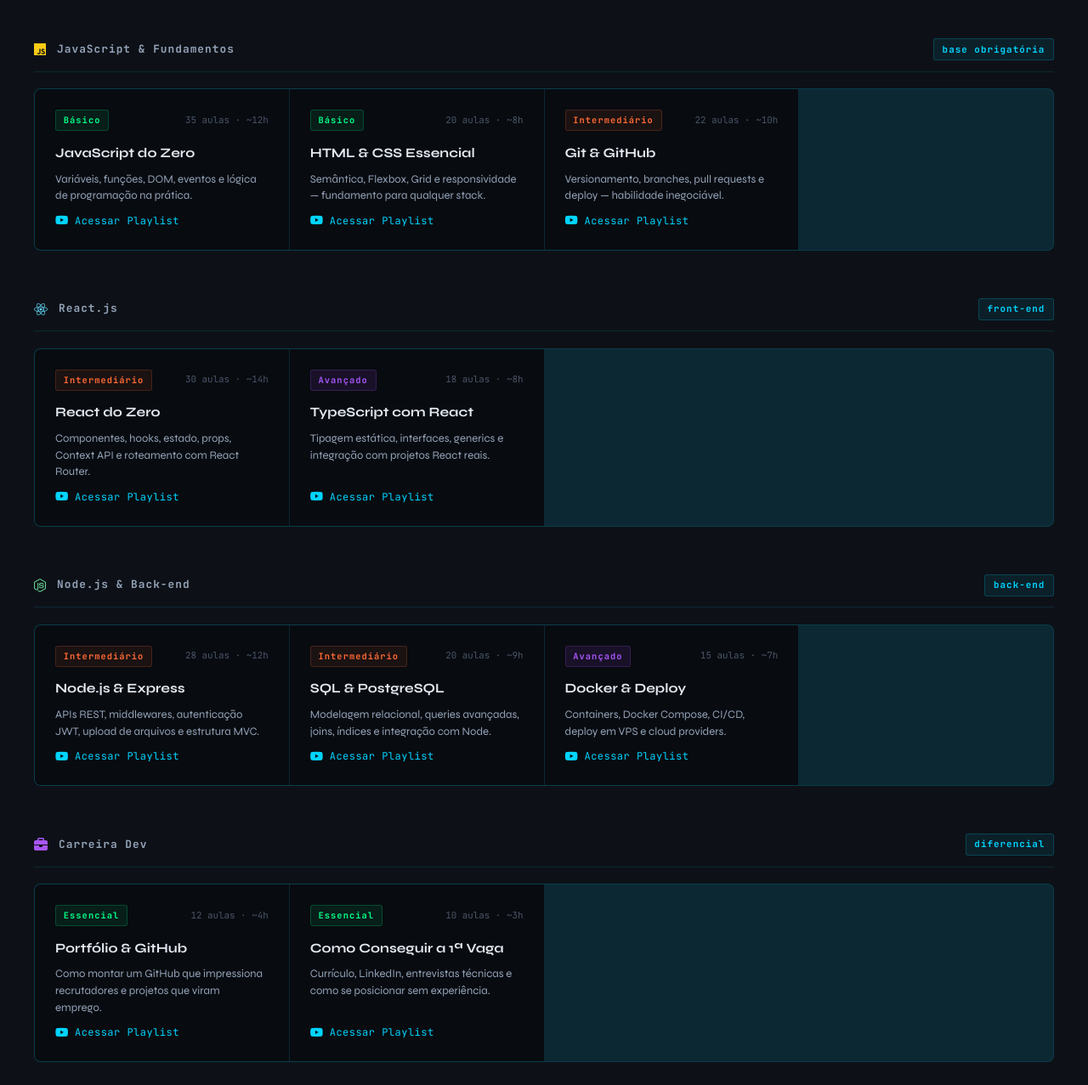
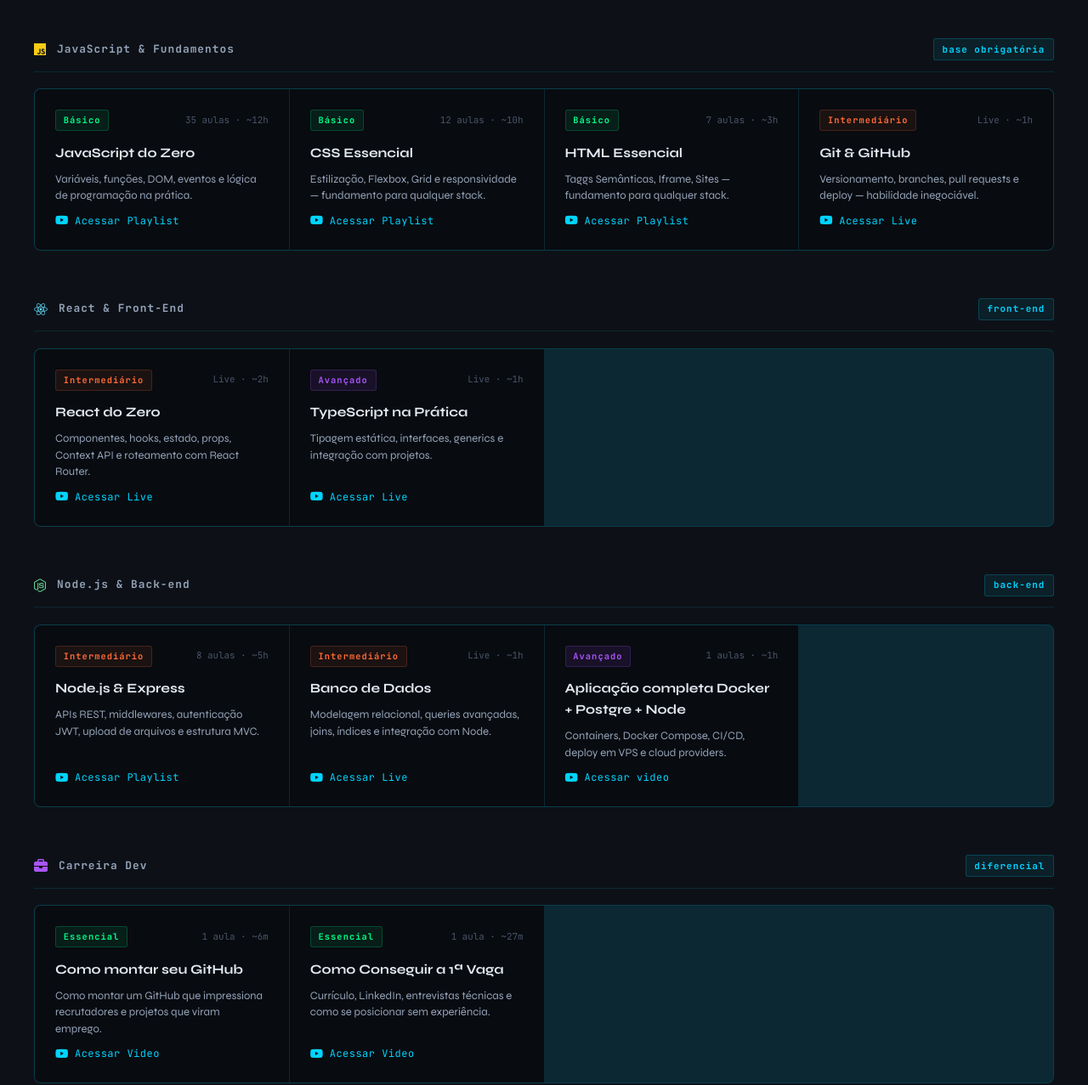
Before and after one commit to michael-PSTL/Hub-Blog-Dev-Log, a plain HTML site: page pages/rodolfo.html in a window 1280 px wide. Shown: the part 2925-4202 px from the top of the page at 85% size. Drawn offline with Linux system fonts and the light colour scheme.

Commit message:
fix: links rodolfo

```diff
--- a/pages/rodolfo.html
+++ b/pages/rodolfo.html
@@ -48,7 +48,7 @@
         <i class="fa-solid fa-terminal" aria-hidden="true"></i>
         Ver os cursos
       </a>
-      <a href="https://www.youtube.com/@DevClubBrasil" target="_blank" rel="noopener" class="btn-ghost">
+      <a href="https://www.youtube.com/@canaldevclub" target="_blank" rel="noopener" class="btn-ghost">
         <i class="fa-brands fa-youtube" aria-hidden="true"></i>
         Canal no YouTube
       </a>
@@ -223,7 +223,7 @@
             </div>
             <h3>JavaScript do Zero</h3>
             <p>Variáveis, funções, DOM, eventos e lógica de programação na prática.</p>
-            <a href="https://www.youtube.com/@DevClubBrasil" target="_blank" rel="noopener" class="btn-playlist">
+            <a href="https://www.youtube.com/playlist?list=PLsFVybaG4mODFwCuV06yLitVTikKF09sy" target="_blank" rel="noopener" class="btn-playlist">
               <i class="fa-brands fa-youtube" aria-hidden="true"></i> Acessar Playlist
             </a>
           </article>
@@ -231,11 +231,23 @@
           <article class="course-card" role="listitem">
             <div class="card-header">
               <span class="card-level basico">Básico</span>
-              <span class="card-meta">20 aulas · ~8h</span>
+              <span class="card-meta">12 aulas · ~10h</span>
             </div>
-            <h3>HTML & CSS Essencial</h3>
-            <p>Semântica, Flexbox, Grid e responsividade — fundamento para qualquer stack.</p>
-            <a href="https://www.youtube.com/@DevClubBrasil" target="_blank" rel="noopener" class="btn-playlist">
+            <h3>CSS Essencial</h3>
+            <p>Estilização, Flexbox, Grid e responsividade — fundamento para qualquer stack.</p>
+            <a href="https://www.youtube.com/playlist?list=PLsFVybaG4mOAXJTzysk9-d3OeROyWhhvs" target="_blank" rel="noopener" class="btn-playlist">
+              <i class="fa-brands fa-youtube" aria-hidden="true"></i> Acessar Playlist
+            </a>
+          </article>
+
+          <article class="course-card" role="listitem">
+            <div class="card-header">
+              <span class="card-level basico">Básico</span>
+              <span class="card-meta">7 aulas · ~3h</span>
+            </div>
+            <h3>HTML Essencial</h3>
+            <p>Taggs Semânticas, Iframe, Sites — fundamento para qualquer stack.</p>
+            <a href="https://www.youtube.com/playlist?list=PLsFVybaG4mOAXJTzysk9-d3OeROyWhhvs" target="_blank" rel="noopener" class="btn-playlist">
               <i class="fa-brands fa-youtube" aria-hidden="true"></i> Acessar Playlist
             </a>
           </article>
@@ -243,12 +255,12 @@
           <article class="course-card" role="listitem">
             <div class="card-header">
               <span class="card-level inter">Intermediário</span>
-              <span class="card-meta">22 aulas · ~10h</span>
+              <span class="card-meta">Live · ~1h</span>
             </div>
             <h3>Git & GitHub</h3>
             <p>Versionamento, branches, pull requests e deploy — habilidade inegociável.</p>
-            <a href="https://www.youtube.com/@DevClubBrasil" target="_blank" rel="noopener" class="btn-playlist">
-              <i class="fa-brands fa-youtube" aria-hidden="true"></i> Acessar Playlist
+            <a href="https://www.youtube.com/watch?v=Vmqa2hkS-qk" target="_blank" rel="noopener" class="btn-playlist">
+              <i class="fa-brands fa-youtube" aria-hidden="true"></i> Acessar Live
             </a>
           </article>
         </div>
@@ -258,31 +270,31 @@
       <div class="cat-group">
         <div class="cat-title">
           <i class="fa-brands fa-react" style="color: #61dafb;" aria-hidden="true"></i>
-          React.js
+          React & Front-End
           <span class="cat-badge">front-end</span>
         </div>
         <div class="cards-grid" role="list">
           <article class="course-card" role="listitem">
             <div class="card-header">
               <span class="card-level inter">Intermediário</span>
-              <span class="card-meta">30 aulas · ~14h</span>
+              <span class="card-meta">Live · ~2h</span>
             </div>
             <h3>React do Zero</h3>
             <p>Componentes, hooks, estado, props, Context API e roteamento com React Router.</p>
-            <a href="https://www.youtube.com/@DevClubBrasil" target="_blank" rel="noopener" class="btn-playlist">
-              <i class="fa-brands fa-youtube" aria-hidden="true"></i> Acessar Playlist
+            <a href="https://www.youtube.com/watch?v=hHcaVgoLLQM" target="_blank" rel="noopener" class="btn-playlist">
+              <i class="fa-brands fa-youtube" aria-hidden="true"></i> Acessar Live
             </a>
           </article>
 
           <article class="course-card" role="listitem">
             <div class="card-header">
               <span class="card-level avanc">Avançado</span>
-              <span class="card-meta">18 aulas · ~8h</span>
+              <span class="card-meta">Live · ~1h</span>
             </div>
-            <h3>TypeScript com React</h3>
-            <p>Tipagem estática, interfaces, generics e integração com projetos React reais.</p>
-            <a href="https://www.youtube.com/@DevClubBrasil" target="_blank" rel="noopener" class="btn-playlist">
-              <i class="fa-brands fa-youtube" aria-hidden="true"></i> Acessar Playlist
+            <h3>TypeScript na Prática</h3>
+            <p>Tipagem estática, interfaces, generics e integração com projetos.</p>
+            <a href="https://www.youtube.com/watch?v=w2BA05gabP0&t=1s" target="_blank" rel="noopener" class="btn-playlist">
+              <i class="fa-brands fa-youtube" aria-hidden="true"></i> Acessar Live
             </a>
           </article>
         </div>
@@ -299,11 +311,11 @@
           <article class="course-card" role="listitem">
             <div class="card-header">
               <span class="card-level inter">Intermediário</span>
-              <span class="card-meta">28 aulas · ~12h</span>
+              <span class="card-meta">8 aulas · ~5h</span>
             </div>
             <h3>Node.js & Express</h3>
             <p>APIs REST, middlewares, autenticação JWT, upload de arquivos e estrutura MVC.</p>
-            <a href="https://www.youtube.com/@DevClubBrasil" target="_blank" rel="noopener" class="btn-playlist">
+            <a href="https://www.youtube.com/playlist?list=PLsFVybaG4mOARbjw1gfUKiYMYh3PsxDFp" target="_blank" rel="noopener" class="btn-playlist">
               <i class="fa-brands fa-youtube" aria-hidden="true"></i> Acessar Playlist
             </a>
           </article>
@@ -311,24 +323,24 @@
           <article class="course-card" role="listitem">
             <div class="card-header">
               <span class="card-level inter">Intermediário</span>
-              <span class="card-meta">20 aulas · ~9h</span>
+              <span class="card-meta">Live · ~1h</span>
             </div>
-            <h3>SQL & PostgreSQL</h3>
+            <h3>Banco de Dados</h3>
             <p>Modelagem relacional, queries avançadas, joins, índices e integração com Node.</p>
-            <a href="https://www.youtube.com/@DevClubBrasil" target="_blank" rel="noopener" class="btn-playlist">
-              <i class="fa-brands fa-youtube" aria-hidden="true"></i> Acessar Playlist
+            <a href="https://www.youtube.com/watch?v=0Ia9nU39-b8" target="_blank" rel="noopener" class="btn-playlist">
+              <i class="fa-brands fa-youtube" aria-hidden="true"></i> Acessar Live
             </a>
           </article>
 
           <article class="course-card" role="listitem">
             <div class="card-header">
               <span class="card-level avanc">Avançado</span>
-              <span class="card-meta">15 aulas · ~7h</span>
+              <span class="card-meta">1 aulas · ~1h</span>
             </div>
-            <h3>Docker & Deploy</h3>
+            <h3>Aplicação completa Docker + Postgre + Node</h3>
             <p>Containers, Docker Compose, CI/CD, deploy em VPS e cloud providers.</p>
-            <a href="https://www.youtube.com/@DevClubBrasil" target="_blank" rel="noopener" class="btn-playlist">
-              <i class="fa-brands fa-youtube" aria-hidden="true"></i> Acessar Playlist
+            <a href="https://www.youtube.com/watch?v=p74AXfu4ju0" target="_blank" rel="noopener" class="btn-playlist">
+              <i class="fa-brands fa-youtube" aria-hidden="true"></i> Acessar video
             </a>
           </article>
         </div>
@@ -345,24 +357,24 @@
           <article class="course-card" role="listitem">
             <div class="card-header">
               <span class="card-level basico">Essencial</span>
-              <span class="card-meta">12 aulas · ~4h</span>
+              <span class="card-meta">1 aula · ~6m</span>
             </div>
-            <h3>Portfólio & GitHub</h3>
+            <h3>Como montar seu GitHub</h3>
             <p>Como montar um GitHub que impressiona recrutadores e projetos que viram emprego.</p>
-            <a href="https://www.youtube.com/@DevClubBrasil" target="_blank" rel="noopener" class="btn-playlist">
-              <i class="fa-brands fa-youtube" aria-hidden="true"></i> Acessar Playlist
+            <a href="https://www.youtube.com/watch?v=Fs9fG_LkKx0" target="_blank" rel="noopener" class="btn-playlist">
+              <i class="fa-brands fa-youtube" aria-hidden="true"></i> Acessar Video
             </a>
           </article>
 
           <article class="course-card" role="listitem">
             <div class="card-header">
               <span class="card-level basico">Essencial</span>
-              <span class="card-meta">10 aulas · ~3h</span>
+              <span class="card-meta">1 aula · ~27m</span>
             </div>
             <h3>Como Conseguir a 1ª Vaga</h3>
             <p>Currículo, LinkedIn, entrevistas técnicas e como se posicionar sem experiência.</p>
-            <a href="https://www.youtube.com/@DevClubBrasil" target="_blank" rel="noopener" class="btn-playlist">
-              <i class="fa-brands fa-youtube" aria-hidden="true"></i> Acessar Playlist
+            <a href="https://www.youtube.com/watch?v=LtWwebRXSeQ" target="_blank" rel="noopener" class="btn-playlist">
+              <i class="fa-brands fa-youtube" aria-hidden="true"></i> Acessar Video
             </a>
           </article>
         </div>
```
